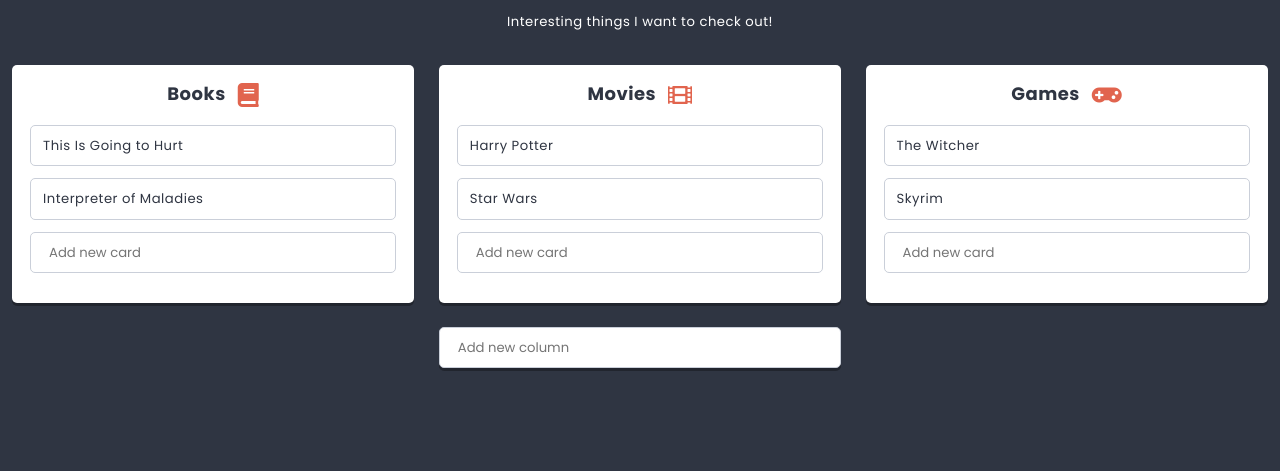
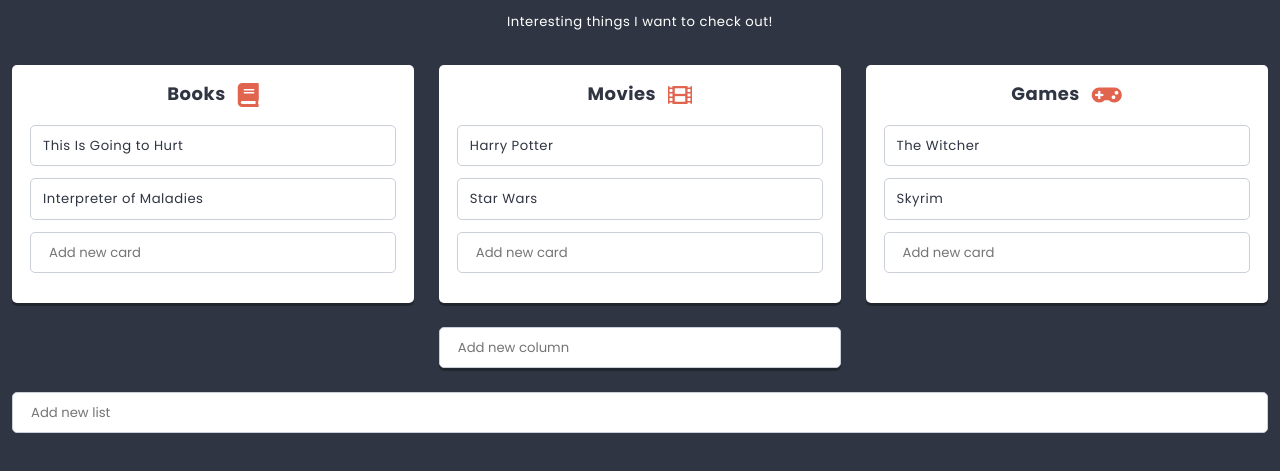
Before and after one commit to anna-gladzinska/learning-react, a React app: page / in a window 1280 px wide. Shown: the part 367-838 px from the top of the page. Before the commit the page ends 800 px from the top, so only its background shows below. Built offline with nearby package versions, Linux system fonts and the light colour scheme.

Commit message:
Add additional functionality

```diff
--- a/src/components/App/App.js
+++ b/src/components/App/App.js
@@ -1,15 +1,46 @@
 import React from 'react';
 import styles from './App.scss';
+import PropTypes from 'prop-types';
 import List from '../List/List.js';
-import { pageContents, listData } from '../../data/dataStore';
+import { pageContents, listData, settings } from '../../data/dataStore';
+import Creator from '../Creator/Creator.js';
 
 class App extends React.Component {
+  state = {
+    list: this.props.list || [],
+  }
+
+  static propTypes = {
+    title: PropTypes.node,
+    list: PropTypes.array,
+  }
+
+  addList(title) {
+    this.setState(state => (
+      {
+        list: [
+          ...state.list,
+          {
+            title,
+          }
+        ]
+      }
+    ));
+  }
+
   render() {
     return (
       <main className={styles.component}>
         <h1 className={styles.title}>{pageContents.title}</h1>
         <h2 className={styles.subtitle}>{pageContents.subtitle}</h2>
         <List {...listData} />
+
+        {this.state.list.map(({ title }) => (
+          <List title={title} description={listData.description} image={listData.image} />
+        ))
+        }
+
+        <Creator text={settings.listCreatorText} action={title => this.addList(title)} />
       </main>
     )
   }
--- a/src/components/App/App.scss
+++ b/src/components/App/App.scss
@@ -22,3 +22,11 @@
 .title + .subtitle {
   margin-top: (- $base-size * 3);
 }
+
+ul {
+  display: none;
+}
+
+ul .haha {
+  display: block;
+}
--- a/src/components/Creator/Creator.js
+++ b/src/components/Creator/Creator.js
@@ -26,7 +26,7 @@
   }
 
   handleOK = () => {
-    if(this.state.value != ''){
+    if (this.state.value != '') {
       this.props.action(this.state.value);
       this.setState({
         value: '',
@@ -36,9 +36,10 @@
   }
 
   handleCancel = () => {
+    window.confirm('Are You sure?');
     this.setState({
       value: '',
-      visibleButtons: false
+      visibleButtons: false,
     });
   }
 
--- a/src/data/dataStore.js
+++ b/src/data/dataStore.js
@@ -1,4 +1,5 @@
 export const settings = {
+  listCreatorText: 'Add new list',
   columnCreatorText: 'Add new column',
   cardCreatorText: 'Add new card',
   creator: {
```
